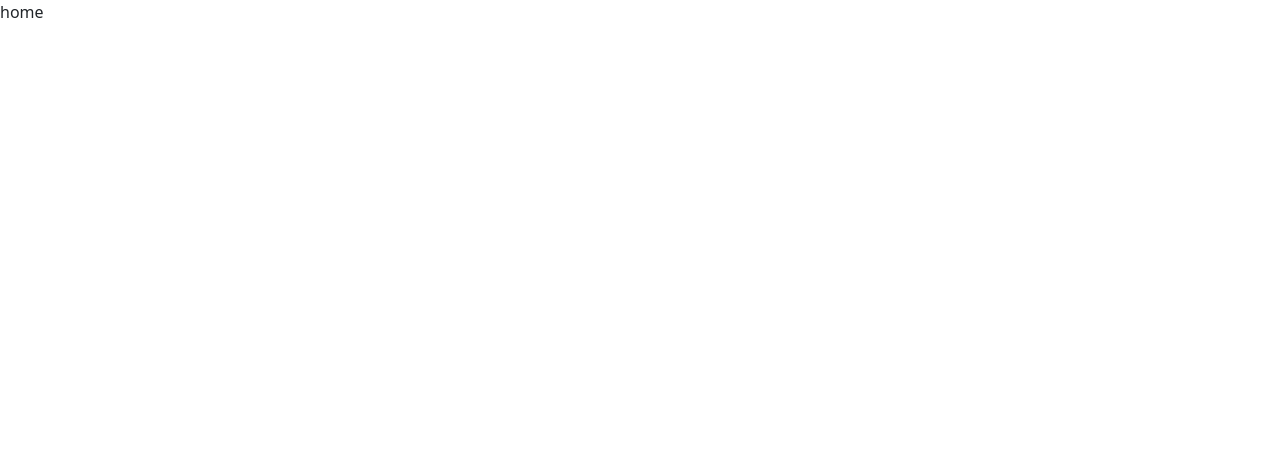
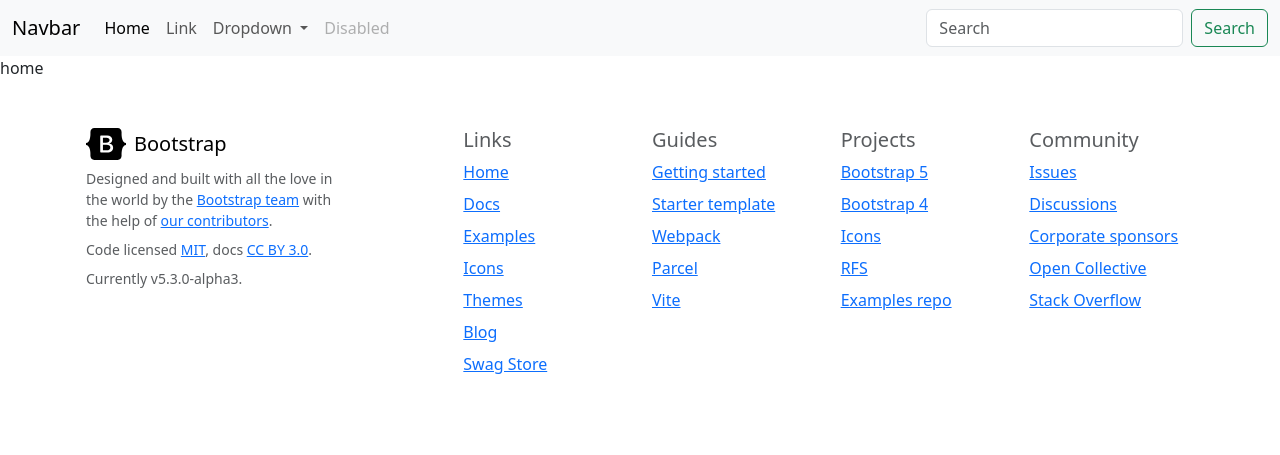
Before and after one commit to alirahmnicode/subtitle-translator, a Flask app: page / in a window 1280 px wide. Before the commit the part shown is almost empty. Shown: the top 455 px of the page. Run offline with Flask 3, Linux system fonts and the light colour scheme; some libraries are stand-ins or nearby versions.

Commit message:
create commponents

```diff
--- a/flaskr/templates/base.html
+++ b/flaskr/templates/base.html
@@ -14,8 +14,12 @@
 </head>
 
 <body>
+    <!-- navbar -->
+    {% include 'inc/navbar.html' %}
     {% block content %}
     {% endblock content %}
+    <!-- footer -->
+    {% include 'inc/footer.html' %}
     <!-- bootstrap js -->
     <script src="https://cdn.jsdelivr.net/npm/bootstrap@5.3.0-alpha3/dist/js/bootstrap.bundle.min.js"
         integrity="sha384-ENjdO4Dr2bkBIFxQpeoTz1HIcje39Wm4jDKdf19U8gI4ddQ3GYNS7NTKfAdVQSZe"
--- /dev/null
+++ b/flaskr/templates/inc/footer.html
@@ -0,0 +1,77 @@
+<div class="container py-4 py-md-5 px-4 px-md-3 text-body-secondary">
+    <div class="row">
+        <div class="col-lg-3 mb-3">
+            <a class="d-inline-flex align-items-center mb-2 text-body-emphasis text-decoration-none" href="/"
+                aria-label="Bootstrap" dideo-checked="true">
+                <svg xmlns="http://www.w3.org/2000/svg" width="40" height="32" class="d-block me-2" viewBox="0 0 118 94"
+                    role="img">
+                    <title>Bootstrap</title>
+                    <path fill-rule="evenodd" clip-rule="evenodd"
+                        d="M24.509 0c-6.733 0-11.715 5.893-11.492 12.284.214 6.14-.064 14.092-2.066 20.577C8.943 39.365 5.547 43.485 0 44.014v5.972c5.547.529 8.943 4.649 10.951 11.153 2.002 6.485 2.28 14.437 2.066 20.577C12.794 88.106 17.776 94 24.51 94H93.5c6.733 0 11.714-5.893 11.491-12.284-.214-6.14.064-14.092 2.066-20.577 2.009-6.504 5.396-10.624 10.943-11.153v-5.972c-5.547-.529-8.934-4.649-10.943-11.153-2.002-6.484-2.28-14.437-2.066-20.577C105.214 5.894 100.233 0 93.5 0H24.508zM80 57.863C80 66.663 73.436 72 62.543 72H44a2 2 0 01-2-2V24a2 2 0 012-2h18.437c9.083 0 15.044 4.92 15.044 12.474 0 5.302-4.01 10.049-9.119 10.88v.277C75.317 46.394 80 51.21 80 57.863zM60.521 28.34H49.948v14.934h8.905c6.884 0 10.68-2.772 10.68-7.727 0-4.643-3.264-7.207-9.012-7.207zM49.948 49.2v16.458H60.91c7.167 0 10.964-2.876 10.964-8.281 0-5.406-3.903-8.178-11.425-8.178H49.948z"
+                        fill="currentColor"></path>
+                </svg>
+                <span class="fs-5">Bootstrap</span>
+            </a>
+            <ul class="list-unstyled small">
+                <li class="mb-2">Designed and built with all the love in the world by the <a
+                        href="/docs/5.3/about/team/" dideo-checked="true">Bootstrap team</a> with the help of <a
+                        href="https://github.com/twbs/bootstrap/graphs/contributors" dideo-checked="true">our
+                        contributors</a>.</li>
+                <li class="mb-2">Code licensed <a href="https://github.com/twbs/bootstrap/blob/main/LICENSE"
+                        target="_blank" rel="license noopener" dideo-checked="true">MIT</a>, docs <a
+                        href="https://creativecommons.org/licenses/by/3.0/" target="_blank" rel="license noopener"
+                        dideo-checked="true">CC BY 3.0</a>.</li>
+                <li class="mb-2">Currently v5.3.0-alpha3.</li>
+            </ul>
+        </div>
+        <div class="col-6 col-lg-2 offset-lg-1 mb-3">
+            <h5>Links</h5>
+            <ul class="list-unstyled">
+                <li class="mb-2"><a href="/" dideo-checked="true">Home</a></li>
+                <li class="mb-2"><a href="/docs/5.3/" dideo-checked="true">Docs</a></li>
+                <li class="mb-2"><a href="/docs/5.3/examples/" dideo-checked="true">Examples</a></li>
+                <li class="mb-2"><a href="https://icons.getbootstrap.com/" dideo-checked="true">Icons</a></li>
+                <li class="mb-2"><a href="https://themes.getbootstrap.com/" dideo-checked="true">Themes</a></li>
+                <li class="mb-2"><a href="https://blog.getbootstrap.com/" dideo-checked="true">Blog</a></li>
+                <li class="mb-2"><a href="https://cottonbureau.com/people/bootstrap" dideo-checked="true">Swag Store</a>
+                </li>
+            </ul>
+        </div>
+        <div class="col-6 col-lg-2 mb-3">
+            <h5>Guides</h5>
+            <ul class="list-unstyled">
+                <li class="mb-2"><a href="/docs/5.3/getting-started/" dideo-checked="true">Getting started</a></li>
+                <li class="mb-2"><a href="/docs/5.3/examples/starter-template/" dideo-checked="true">Starter
+                        template</a></li>
+                <li class="mb-2"><a href="/docs/5.3/getting-started/webpack/" dideo-checked="true">Webpack</a></li>
+                <li class="mb-2"><a href="/docs/5.3/getting-started/parcel/" dideo-checked="true">Parcel</a></li>
+                <li class="mb-2"><a href="/docs/5.3/getting-started/vite/" dideo-checked="true">Vite</a></li>
+            </ul>
+        </div>
+        <div class="col-6 col-lg-2 mb-3">
+            <h5>Projects</h5>
+            <ul class="list-unstyled">
+                <li class="mb-2"><a href="https://github.com/twbs/bootstrap" dideo-checked="true">Bootstrap 5</a></li>
+                <li class="mb-2"><a href="https://github.com/twbs/bootstrap/tree/v4-dev" dideo-checked="true">Bootstrap
+                        4</a></li>
+                <li class="mb-2"><a href="https://github.com/twbs/icons" dideo-checked="true">Icons</a></li>
+                <li class="mb-2"><a href="https://github.com/twbs/rfs" dideo-checked="true">RFS</a></li>
+                <li class="mb-2"><a href="https://github.com/twbs/examples/" dideo-checked="true">Examples repo</a></li>
+            </ul>
+        </div>
+        <div class="col-6 col-lg-2 mb-3">
+            <h5>Community</h5>
+            <ul class="list-unstyled">
+                <li class="mb-2"><a href="https://github.com/twbs/bootstrap/issues" dideo-checked="true">Issues</a></li>
+                <li class="mb-2"><a href="https://github.com/twbs/bootstrap/discussions"
+                        dideo-checked="true">Discussions</a></li>
+                <li class="mb-2"><a href="https://github.com/sponsors/twbs" dideo-checked="true">Corporate sponsors</a>
+                </li>
+                <li class="mb-2"><a href="https://opencollective.com/bootstrap" dideo-checked="true">Open Collective</a>
+                </li>
+                <li class="mb-2"><a href="https://stackoverflow.com/questions/tagged/bootstrap-5"
+                        dideo-checked="true">Stack Overflow</a></li>
+            </ul>
+        </div>
+    </div>
+</div>
--- /dev/null
+++ b/flaskr/templates/inc/navbar.html
@@ -0,0 +1,40 @@
+<nav class="navbar navbar-expand-lg bg-body-tertiary">
+    <div class="container-fluid">
+        <a class="navbar-brand" href="#">Navbar</a>
+        <button class="navbar-toggler" type="button" data-bs-toggle="collapse" data-bs-target="#navbarSupportedContent"
+            aria-controls="navbarSupportedContent" aria-expanded="false" aria-label="Toggle navigation">
+            <span class="navbar-toggler-icon"></span>
+        </button>
+        <div class="collapse navbar-collapse" id="navbarSupportedContent">
+            <ul class="navbar-nav me-auto mb-2 mb-lg-0">
+                <li class="nav-item">
+                    <a class="nav-link active" aria-current="page" href="#">Home</a>
+                </li>
+                <li class="nav-item">
+                    <a class="nav-link" href="#">Link</a>
+                </li>
+                <li class="nav-item dropdown">
+                    <a class="nav-link dropdown-toggle" href="#" role="button" data-bs-toggle="dropdown"
+                        aria-expanded="false">
+                        Dropdown
+                    </a>
+                    <ul class="dropdown-menu">
+                        <li><a class="dropdown-item" href="#">Action</a></li>
+                        <li><a class="dropdown-item" href="#">Another action</a></li>
+                        <li>
+                            <hr class="dropdown-divider">
+                        </li>
+                        <li><a class="dropdown-item" href="#">Something else here</a></li>
+                    </ul>
+                </li>
+                <li class="nav-item">
+                    <a class="nav-link disabled">Disabled</a>
+                </li>
+            </ul>
+            <form class="d-flex" role="search">
+                <input class="form-control me-2" type="search" placeholder="Search" aria-label="Search">
+                <button class="btn btn-outline-success" type="submit">Search</button>
+            </form>
+        </div>
+    </div>
+</nav>
```
